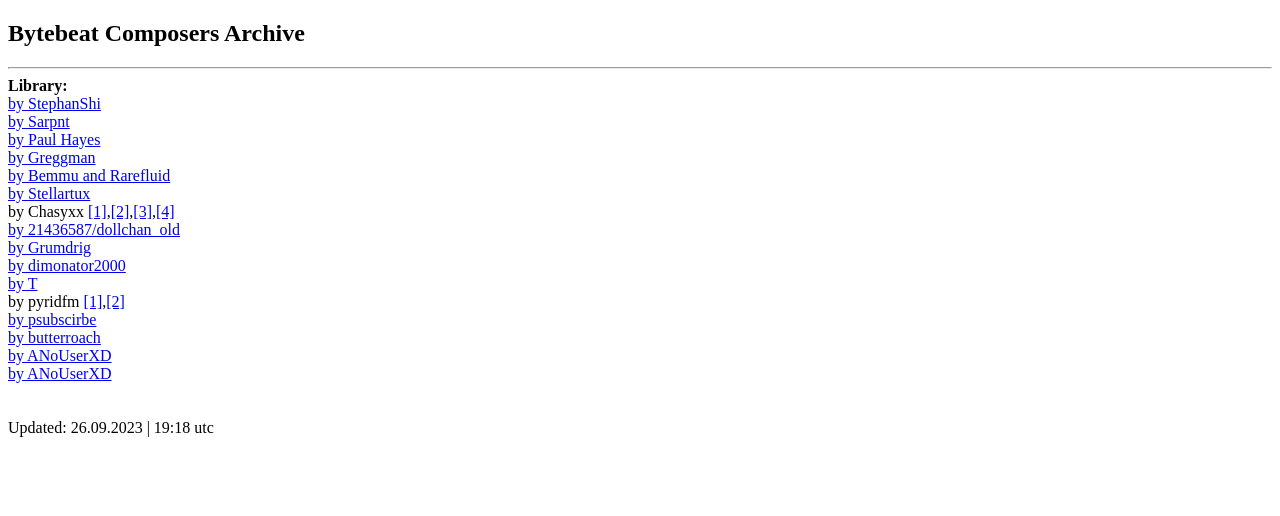
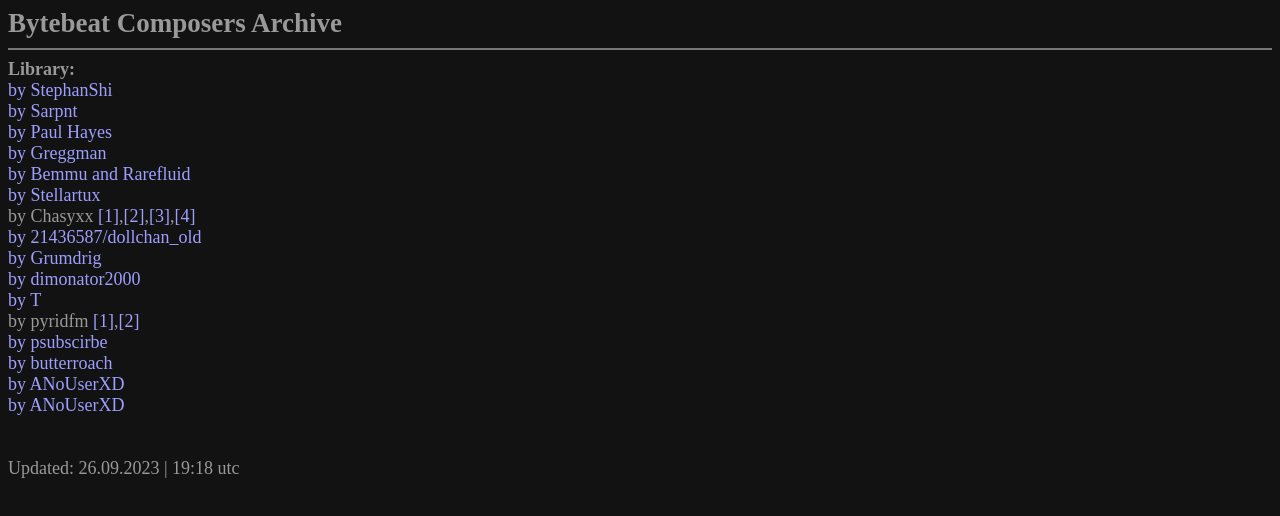
Before and after one commit to aturned777/bytebeat-archive, a plain HTML site: page composers.html in a window 1280 px wide. Drawn offline with Linux system fonts and the light colour scheme.

Commit message:
Update composers.html

```diff
--- a/composers.html
+++ b/composers.html
@@ -2,6 +2,33 @@
 <html>
 <head>
 <title>HTML CSS JS</title>
+<style type="text/css">
+  html {
+  color-scheme: dark;
+  font-family: CORBEL;
+  color: #999;
+  font-size: 18px;
+}
+
+hr {
+  border: 1px solid #777;
+}
+
+h1,h3,h2 {
+  padding: 0;
+  margin: 0;
+}
+
+a {
+  font-size: 18px;
+  text-decoration: none;
+}
+
+/* Star */
+.starred {
+  color: #59f;
+}
+</style>
 </head>
 <body>
 
```
